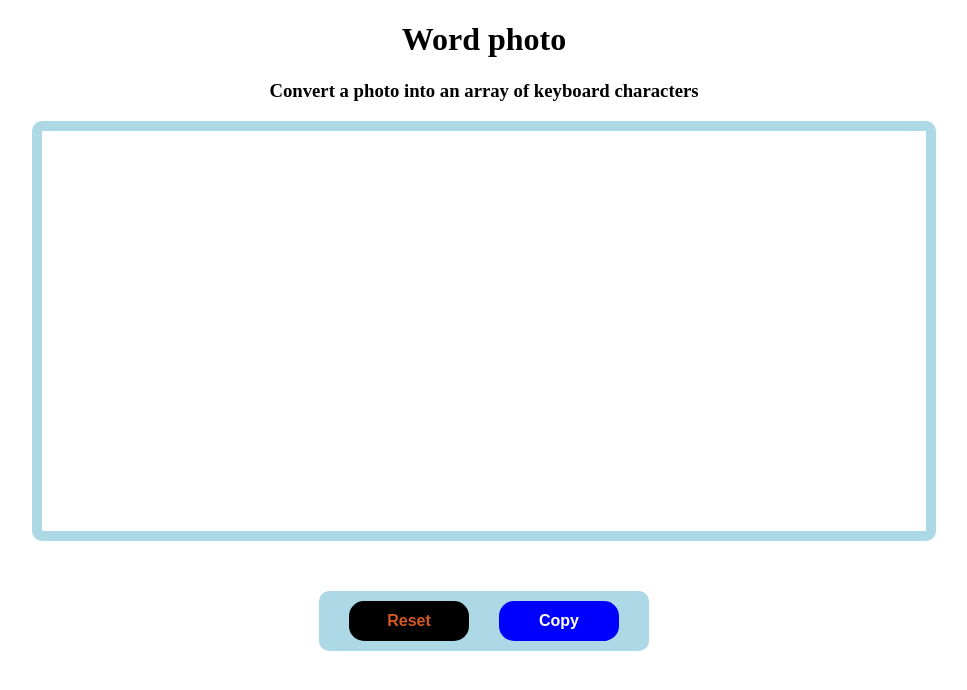
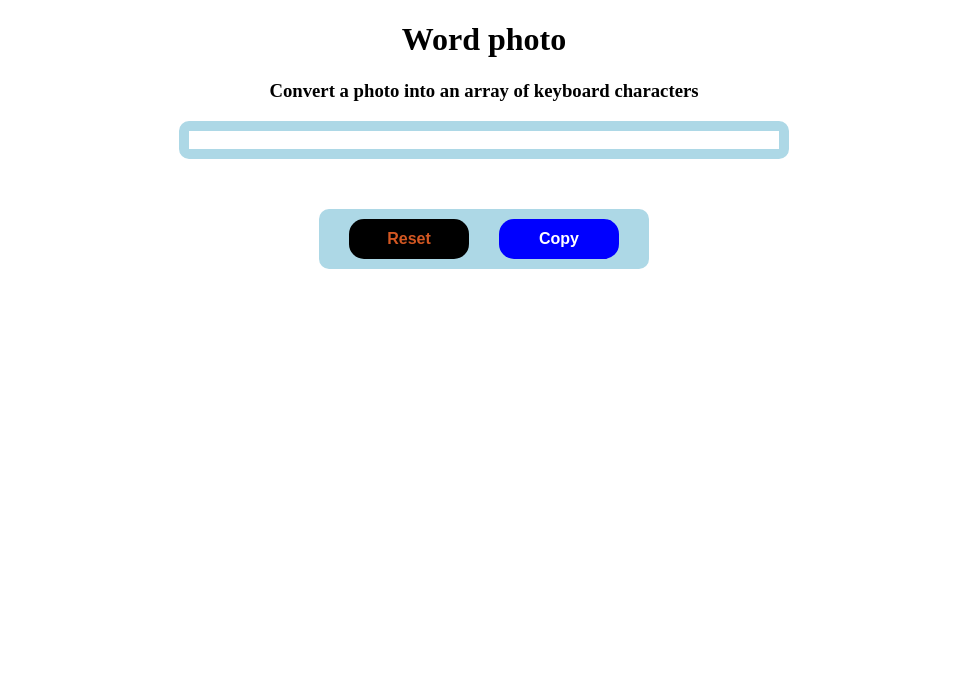
Before and after one commit to ShaneTracey7/word_photo, a Django app: template converter/templates/result.html in a window 1280 px wide. Shown: the top 690 px of the page, without its empty margins (156-1123 px from the left). Run offline with Django 5.2, Linux system fonts and the light colour scheme; the template is opened without the code that fills it, so the values that code supplies are empty.

Commit message:
minor adjustments

```diff
--- a/converter/static/js/result.js
+++ b/converter/static/js/result.js
@@ -1,7 +1,7 @@
 function handleCopy()
 {
     console.log('copy');
-    var val = String(document.getElementById("img-container").innerText);
+    var val = String(document.getElementById("t-container").innerText);
     navigator.clipboard.writeText(val);
 }
 
--- a/converter/templates/result.html
+++ b/converter/templates/result.html
@@ -11,7 +11,8 @@
         </div>
         <div id="main-content">
 
-            <div id="img-container" contenteditable>
+
+            <div id="t-container" contenteditable='true'>
                 {% for text in value %}
                 <pre class="rows">{{ text|join:""}}</pre>
                 {% endfor %}
--- a/productionfiles/css/result.css
+++ b/productionfiles/css/result.css
@@ -16,17 +16,19 @@ h1{
 
 }
 
-#img-container{
+#t-container{
     border-radius: 10px;
     border: 10px solid lightblue;
-    width: 70%;
+    width: 190px;
     height: auto;
     max-width: 900px;
     max-height: 900px;
-    min-width: 400px;
-    min-height: 400px;
+    /*min-width: 400px;
+    min-height: 400px;*/
     margin:auto;
-    padding: 0;
+    padding:0;
+    padding-left: 200px;
+    padding-right: 200px;
 }
 
 #toolbar{
--- a/productionfiles/js/result.js
+++ b/productionfiles/js/result.js
@@ -1,7 +1,7 @@
 function handleCopy()
 {
     console.log('copy');
-    var val = String(document.getElementById("img-container").innerText);
+    var val = String(document.getElementById("t-container").innerText);
     navigator.clipboard.writeText(val);
 }
 
```
Also changed, not shown: converter/static/css/result.css (+7 -5 lines), converter/views.py (+11 -8 lines), db.sqlite3, images/bulls-logo_ppyI2q4.png (added).
